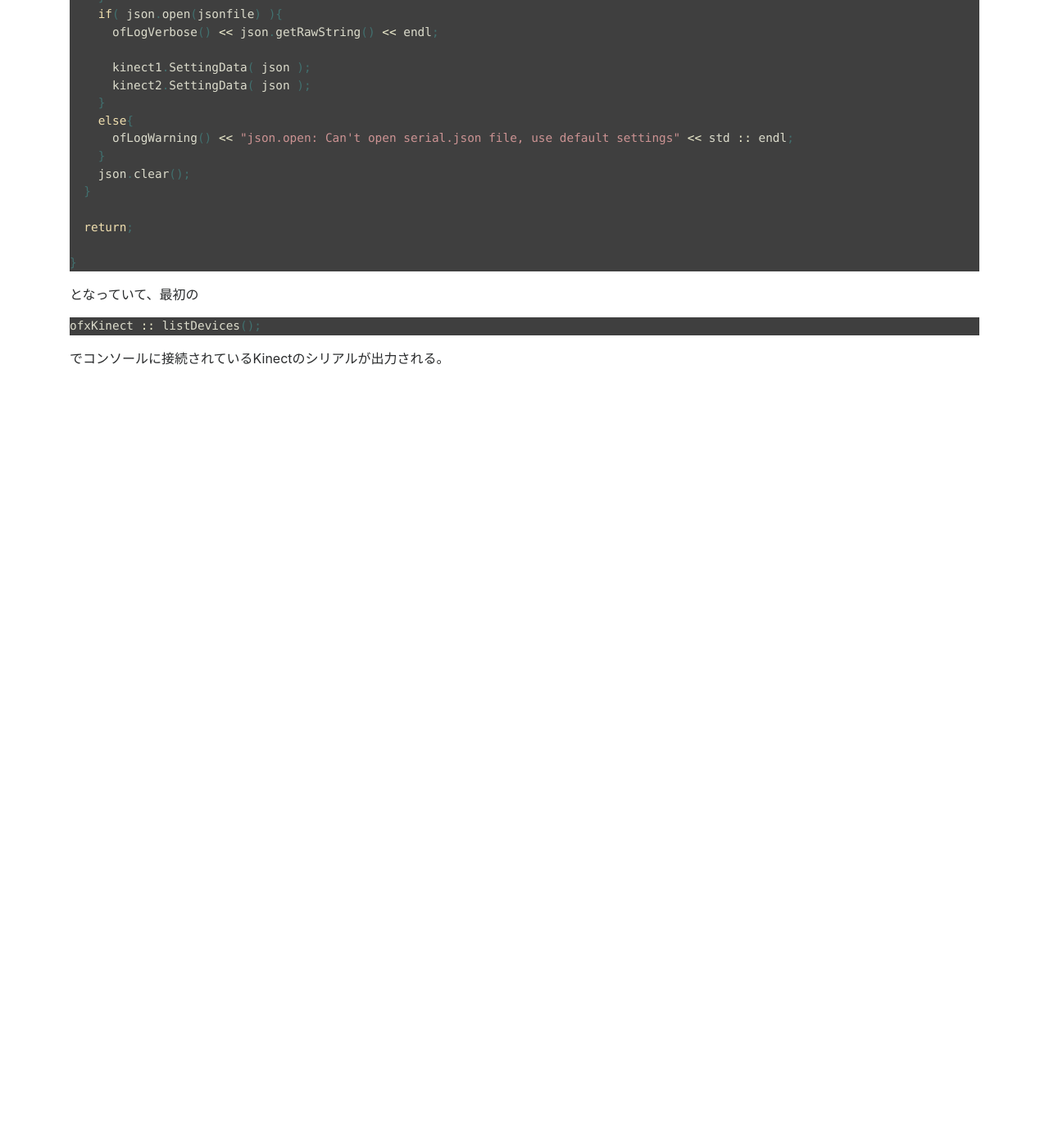
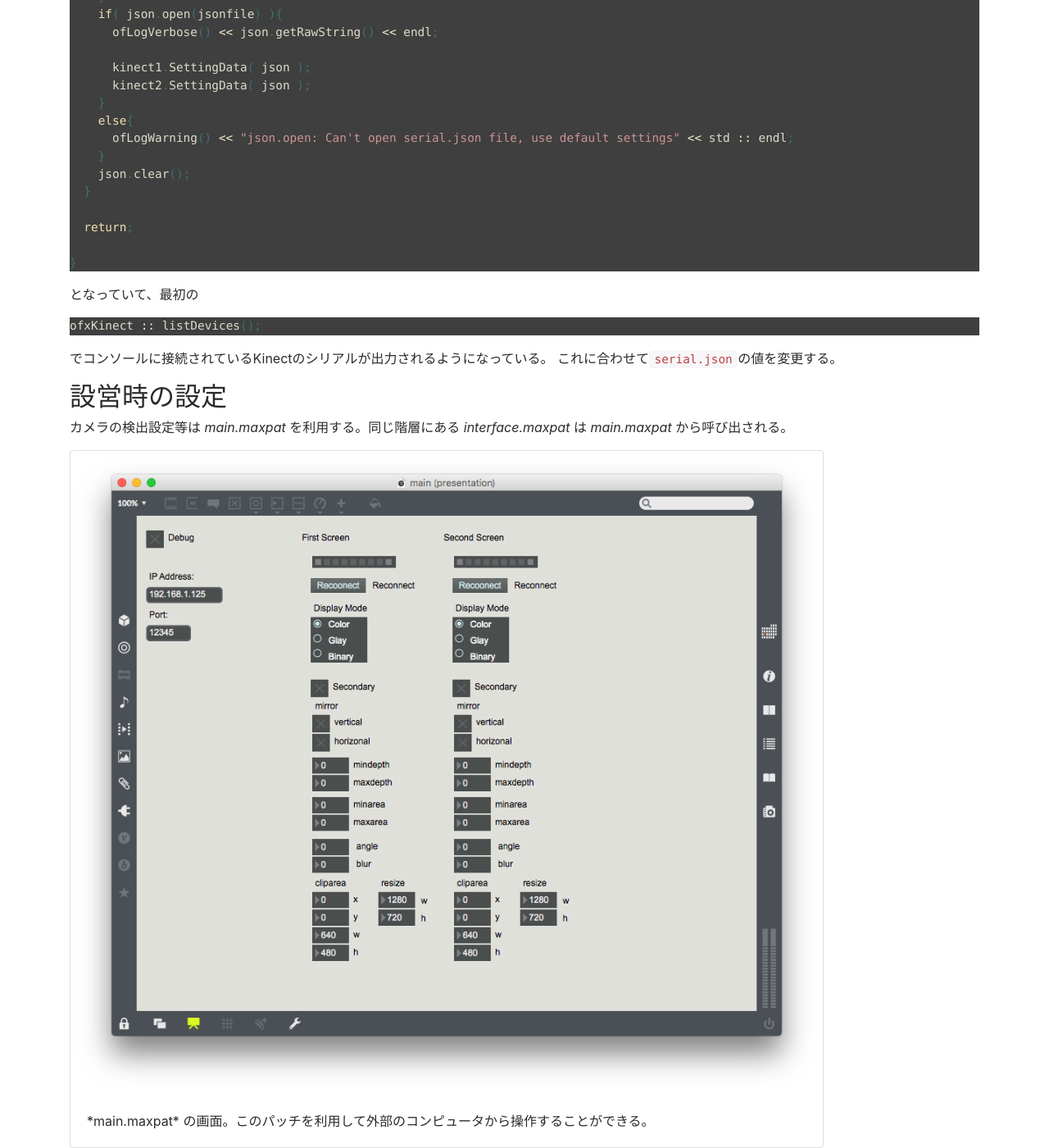
Before and after one commit to leico/Transfloor_Playwater, a Jekyll site: the page built from docs/index.md, in a window 1280 px wide and 1400 px high, scrolled down 1854 px. Shown: the whole window at 82% size. Built offline with Jekyll 4.4.1, drawn with Linux system fonts in a browser that asks for light colours; nearby versions of some CDN libraries; before the commit the page ends 2319 px from its top, so only the background shows below that.

Commit message:
add main.maxpat image

````diff
--- a/docs/index.md
+++ b/docs/index.md
@@ -102,4 +102,15 @@ inline void MainScreen :: setup_KinectCV(void){
 ofxKinect :: listDevices();
 ```
 
-でコンソールに接続されているKinectのシリアルが出力される。
+でコンソールに接続されているKinectのシリアルが出力されるようになっている。
+これに合わせて`serial.json`の値を変更する。
+
+
+## 設営時の設定
+
+カメラの検出設定等は *main.maxpat* を利用する。同じ階層にある *interface.maxpat* は *main.maxpat* から呼び出される。
+
+{% capture url %}{{site.github.url}}{% link images/02_main.png %}{% endcapture %}
+{% include thumbnail.html url=url caption='
+*main.maxpat* の画面。このパッチを利用して外部のコンピュータから操作することができる。
+' %}
````
Also changed, not shown: docs/images/02_main.png (added).
